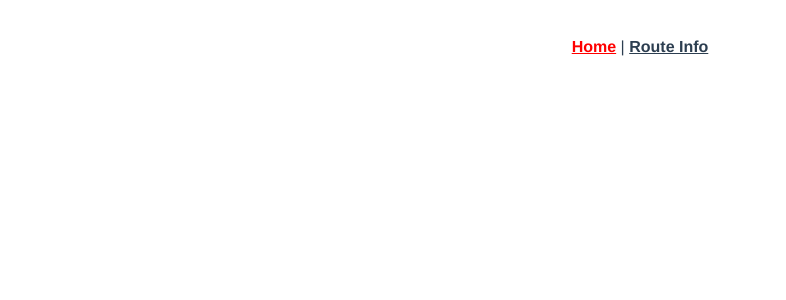
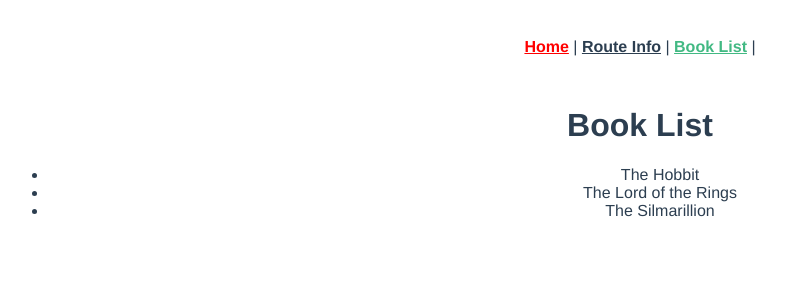
Before and after one commit to hidems/learning-vue_router, a Vue app: page /book in a window 1280 px wide. Shown: the top 300 px of the page, without its empty margins (0-786 px from the left). Built offline with nearby package versions, Linux system fonts and the light colour scheme.

Commit message:
Create book list page

```diff
--- a/src/App.vue
+++ b/src/App.vue
@@ -2,7 +2,8 @@
   <div id="app">
     <nav>
       <router-link to="/">Home</router-link> |
-      <router-link to="/route-info" event="mouseover" exact-active-class="test">Route Info</router-link>
+      <router-link to="/route-info" event="mouseover" exact-active-class="test">Route Info</router-link> |
+      <router-link to="/book">Book List</router-link> |
     </nav>
     <router-view/>
   </div>
--- a/src/router/index.js
+++ b/src/router/index.js
@@ -1,6 +1,8 @@
 import Vue from 'vue'
 import VueRouter from 'vue-router'
 import HomeView from '../views/HomeView.vue'
+import BookList from '../views/BookList.vue'
+import BookDetail from '../views/BookDetail.vue'
 
 Vue.use(VueRouter)
 
@@ -16,8 +18,18 @@ const routes = [
     // route level code-splitting
     // this generates a separate chunk (about.[hash].js) for this route
     // which is lazy-loaded when the route is visited.
-    component: () => import(/* webpackChunkName: "about" */ '../views/RouteInfo.vue')
-  }
+    component: () => import(/* webpackChunkName: "RouteInfo" */ '../views/RouteInfo.vue')
+  },
+  {
+    path: '/book',
+    name: 'BookList',
+    component: BookList
+  },
+  {
+    path: '/book/:id',
+    name: 'BookDetail',
+    component: BookDetail
+  },
 ]
 
 const router = new VueRouter({
--- /dev/null
+++ b/src/views/BookDetail.vue
@@ -0,0 +1,15 @@
+<template>
+  <div>
+    <h1>Book Detail</h1>
+  </div>
+</template>
+
+<script>
+export default {
+
+}
+</script>
+
+<style>
+
+</style>
--- /dev/null
+++ b/src/views/BookList.vue
@@ -0,0 +1,51 @@
+<template>
+  <div>
+    <h1>Book List</h1>
+    <ul>
+      <li
+        v-for="book in books"
+        :key="book.id"
+        @click="showBookDetail(book.id)">
+        {{ book.title }}
+      </li>
+    </ul>
+  </div>
+</template>
+
+<script>
+export default {
+  name: 'BookList',
+  data() {
+    return {
+      bookIndex: -1,
+      books: [
+        {
+          id: 1,
+          title: 'The Hobbit',
+          content: 'In a hole in the ground there lived a hobbit. Not a nasty, dirty, wet hole, filled with the ends of worms and an oozy smell, nor yet a dry, bare, sandy hole with nothing in it to sit down on or to eat: it was a hobbit-hole, and that means comfort.',
+        },
+        {
+          id: 2,
+          title: 'The Lord of the Rings',
+          content: 'The Lord of the Rings is an epic high fantasy novel written by English author and scholar J. R. R. Tolkien. The story began as a sequel to Tolkien\'s 1937 fantasy novel The Hobbit, but eventually developed into a much larger work. Written in stages between 1937 and 1949, The Lord of the Rings is one of the best-selling novels ever written, with over 150 million copies sold.',
+        },
+        {
+          id: 3,
+          title: 'The Silmarillion',
+          content: 'The Silmarillion is an unfinished mythopoeic history of the world written by J. R. R. Tolkien. It was published posthumously in 1977, nine years after Tolkien\'s death, with a foreword by his son Christopher Tolkien. The Silmarillion is a compilation of earlier and unconnected tales, legends, and poems about the First Age of Tolkien\'s fictional universe. It is set in the same world as The Hobbit and The Lord of the Rings, but more than 3,000 years before the events of those books.',
+        },
+      ],
+    }
+  },
+  methods: {
+    showBookDetail(id) {
+      this.bookIndex = id -1
+      console.log(this.bookIndex)
+    },
+  },
+}
+</script>
+
+<style>
+
+</style>
```
